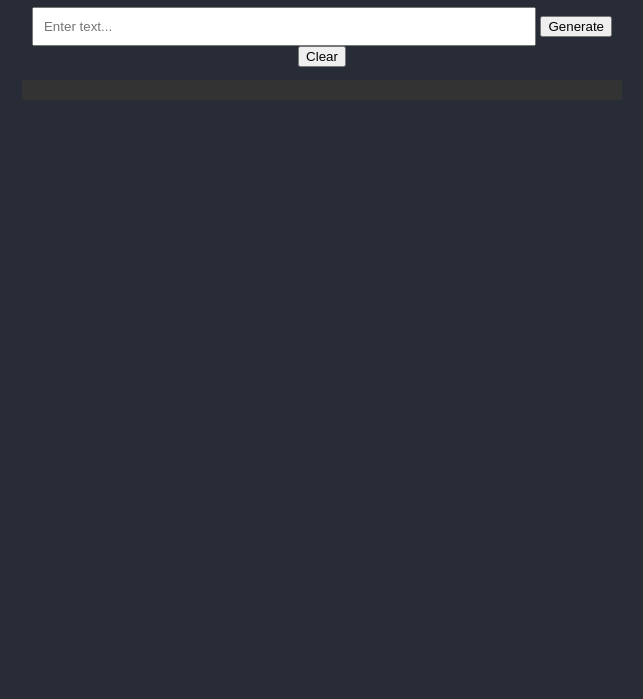
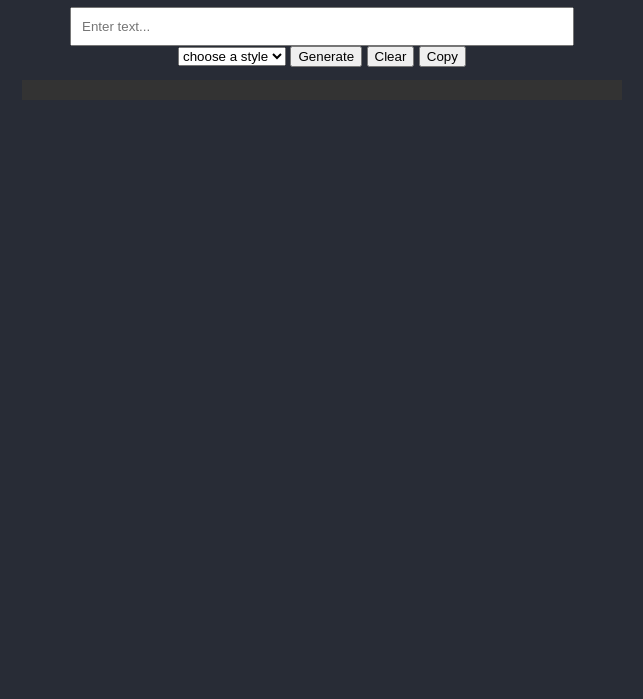
Before and after one commit to Vaisshnaveey/ASCII-art-generator-SLP-, a plain HTML site: page index.html in a window 1280 px wide. Shown: the part 101-800 px from the top of the page, without its empty margins (318-961 px from the left). Drawn offline with Linux system fonts and the light colour scheme.

Commit message:
Update index.html
added style and copy button

```diff
--- a/index.html
+++ b/index.html
@@ -10,8 +10,18 @@
     <div class="container">
         <h1>ASCII Art Generator</h1>
         <input type="text" id="textInput" placeholder="Enter text..." />
+        <select id="fontSelect">
+            <option value="" disabled selected>choose a style</option>
+            <option value="Standard">Standard</option>
+            <option value="Ghost">Ghost</option>
+            <option value="Slant">Slant</option>
+            <option value="Big">Big</option>
+            <option value="Doom">Doom</option>
+            <option value="Small">Small</option>
+        </select>
         <button onclick="generateArt()">Generate</button>
         <button onclick="clearArt()">Clear</button>
+        <button onclick="copyToClipboard()">Copy</button>
         <pre id="asciiOutput"></pre>
     </div>
     <script src="script.js"></script>
```
